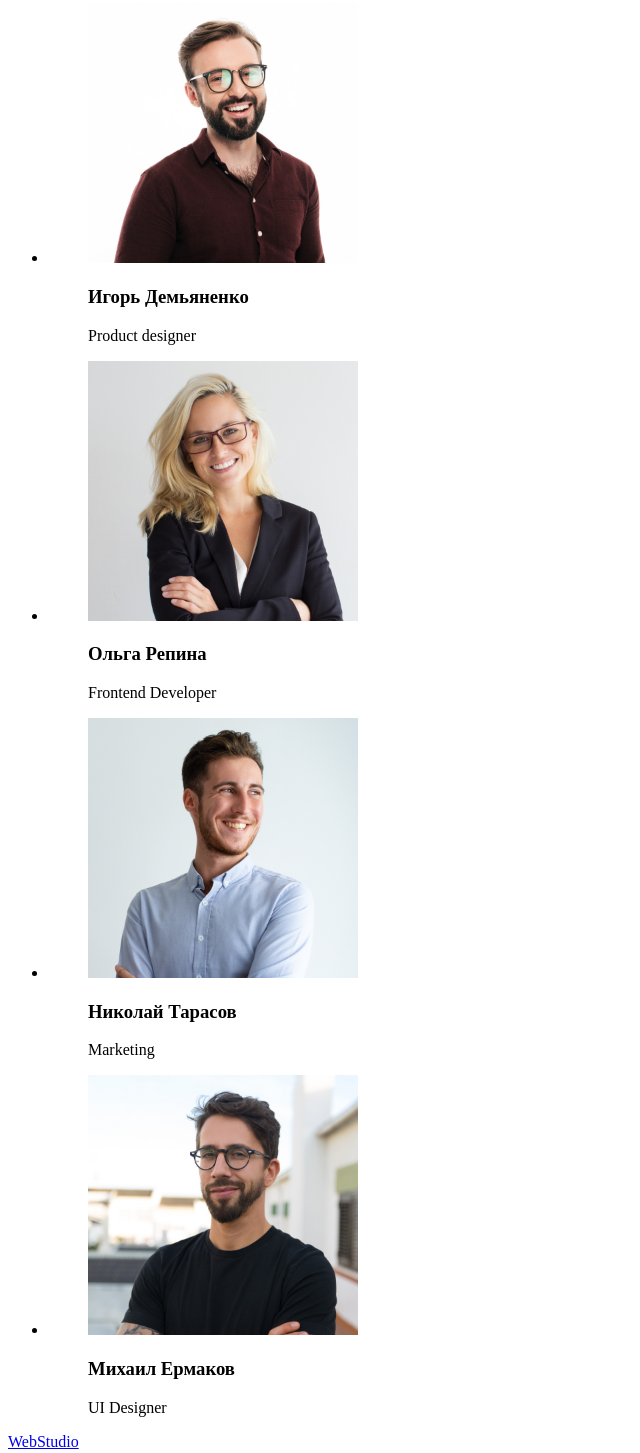
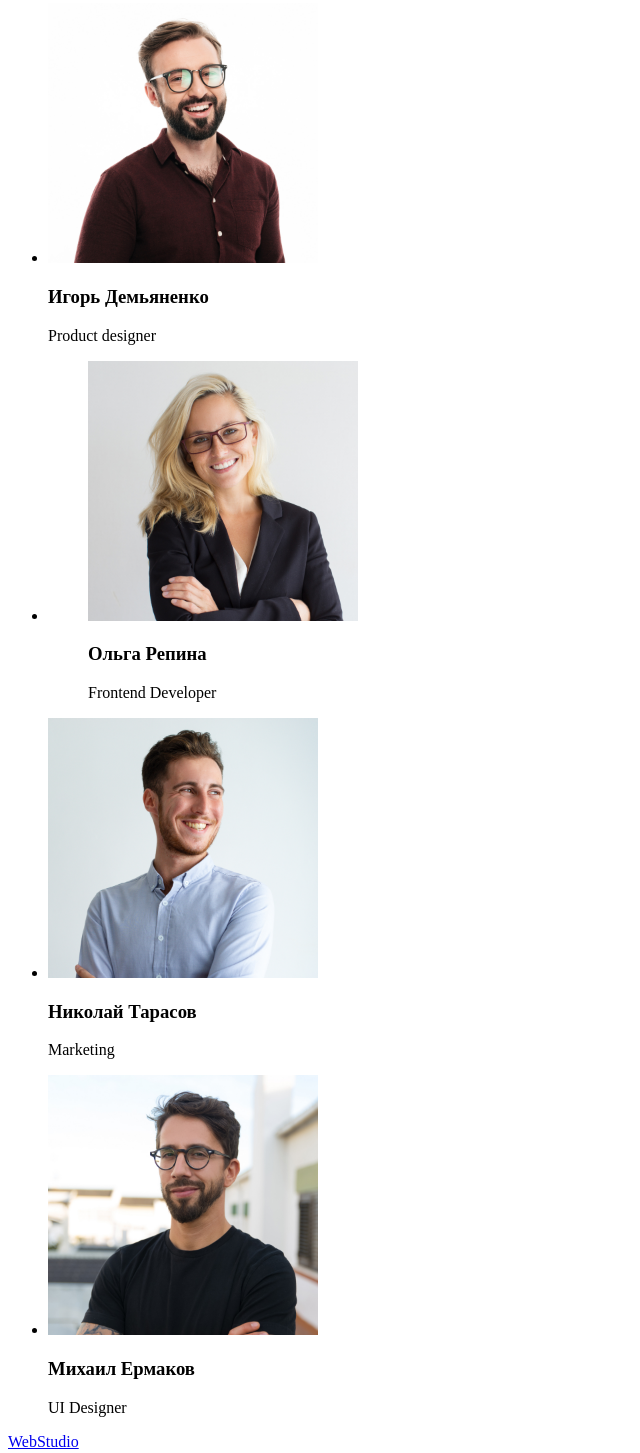
Before and after one commit to Katerina-Zamiatina/goit-markup-hw-01, a plain HTML site: page index.html in a window 1280 px wide. Shown: the part 1693-3146 px from the top of the page, without its empty margins (0-640 px from the left). Drawn offline with Linux system fonts and the light colour scheme.

Commit message:
Исправляет ошибки Наша команда

```diff
--- a/index.html
+++ b/index.html
@@ -87,40 +87,28 @@
 				<h2>Наша команда</h2>
 				<ul>
 					<li>
-						<figure>
 						<img src="./images/igor.jpg" alt="Мужчина дизайнер" width="270" />
-							<figcaption>
 						<h3>Игорь Демьяненко</h3>
-								Product designer
-							</figcaption>
-						</figure>
+						<p>Product designer</p>
 					</li>
 					<li>
 						<figure>
 							<img src="./images/olga.jpg" alt="Женщина разработчица" width="270" />
 							<figcaption>
 								<h3>Ольга Репина</h3>
-								Frontend Developer
+								<p>Frontend Developer</p>
 							</figcaption>
 						</figure>
 					</li>
 					<li>
-						<figure>
 						<img src="./images/nikolay.jpg" alt="Мужчина маркетолог" width="270" />
-							<figcaption>
 						<h3>Николай Тарасов</h3>
-								Marketing
-							</figcaption>
-						</figure>
+						<p>Marketing</p>
 					</li>
 					<li>
-						<figure>
 						<img src="./images/mikhail.jpg" alt="Мужчина дизайнер" width="270" />
-							<figcaption>
 						<h3>Михаил Ермаков</h3>
-								UI Designer
-							</figcaption>
-						</figure>
+						<p>UI Designer</p>
 					</li>
 				</ul>
 			</section>
```
Lines whose indentation alone changed are shown as unchanged.
